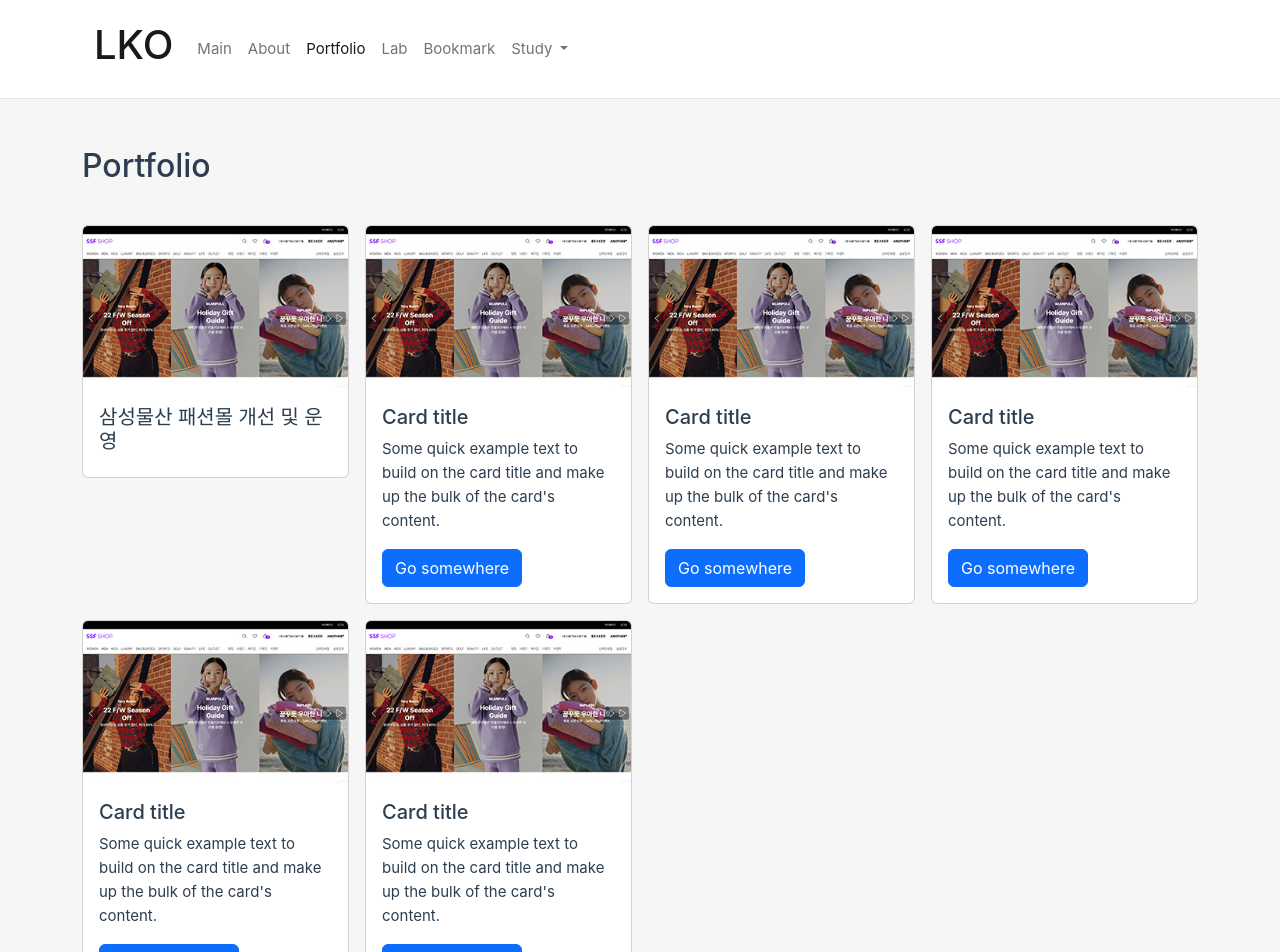
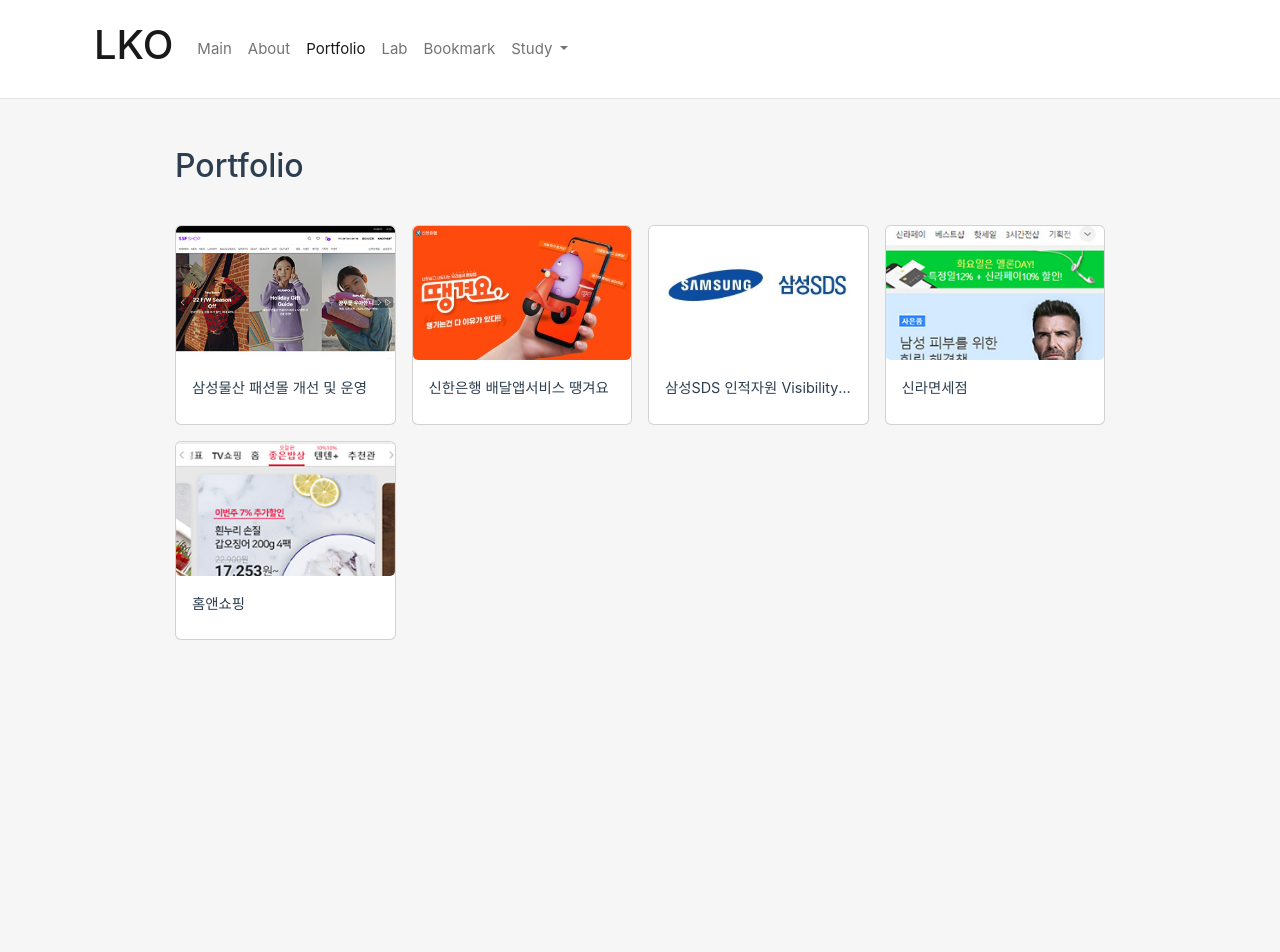
Before and after one commit to mylko72/vue3-home, a Vue app: page /portfolio in a window 1280 px wide. Shown: the top 952 px of the page. After the commit the page ends 800 px from the top, so only its background shows below. Built offline with nearby package versions, Linux system fonts and the light colour scheme.

Commit message:
portfolio 작업중

```diff
--- a/src/assets/base.css
+++ b/src/assets/base.css
@@ -76,3 +76,10 @@
 }
 
 header {background:#fff; border-bottom:1px solid #E4E4E4}
+
+/* Portfolio */
+.card-lists {margin:0 auto}
+.card-lists .card {max-height:222px; cursor:pointer}
+.card-lists .card .card-img {position:relative; padding-top:calc((135*100%) / 220); overflow:hidden}
+.card-lists .card .card-img img {position:absolute; top:0; width:100%;}
+.card-lists .card .card-title {font-size:.9rem}
--- a/src/views/PortfolioView.vue
+++ b/src/views/PortfolioView.vue
@@ -1,72 +1,70 @@
 <template>
 	<div class="container py-5">
+		<div class="card-lists col-10">
 		<h2>Portfolio</h2>
-		<div class="row row-cols-4 g-3 my-4">
-			<div class="col">
-				<div class="card">
-					<img src="@/assets/images/img_ssfshop_s.jpg" class="card-img-top" alt="...">
-					<div class="card-body">
-						<h5 class="card-title">삼성물산 패션몰 개선 및 운영</h5>
-						<!-- <p class="card-text">Some quick example text to build on the card title and make up the bulk of the card's content.</p> -->
-						<!-- <a href="#" class="btn btn-primary">Go somewhere</a> -->
+			<div class="row row-cols-4 g-3 my-4">
+				<div class="col" v-for="(card, index) in cardItems" :key="index">
+					<div class="card">
+						<div class="card-img">
+							<img :src="card.image" class="card-img-top" alt="...">
+						</div>
+						<div class="card-body">
+							<p class="card-title text-truncate">{{card.project}}</p>
+						</div>
 					</div>
 				</div>
 			</div>
-			<div class="col">
-				<div class="card">
-					<img src="@/assets/images/img_ssfshop_s.jpg" class="card-img-top" alt="...">
-					<div class="card-body">
-						<h5 class="card-title">Card title</h5>
-						<p class="card-text">Some quick example text to build on the card title and make up the bulk of the card's content.</p>
-						<a href="#" class="btn btn-primary">Go somewhere</a>
-					</div>
-				</div>
-			</div>
-			<div class="col">
-				<div class="card">
-					<img src="@/assets/images/img_ssfshop_s.jpg" class="card-img-top" alt="...">
-					<div class="card-body">
-						<h5 class="card-title">Card title</h5>
-						<p class="card-text">Some quick example text to build on the card title and make up the bulk of the card's content.</p>
-						<a href="#" class="btn btn-primary">Go somewhere</a>
-					</div>
-				</div>
-			</div>
-			<div class="col">
-				<div class="card">
-					<img src="@/assets/images/img_ssfshop_s.jpg" class="card-img-top" alt="...">
-					<div class="card-body">
-						<h5 class="card-title">Card title</h5>
-						<p class="card-text">Some quick example text to build on the card title and make up the bulk of the card's content.</p>
-						<a href="#" class="btn btn-primary">Go somewhere</a>
-					</div>
-				</div>
-			</div>
-			<div class="col">
-				<div class="card">
-					<img src="@/assets/images/img_ssfshop_s.jpg" class="card-img-top" alt="...">
-					<div class="card-body">
-						<h5 class="card-title">Card title</h5>
-						<p class="card-text">Some quick example text to build on the card title and make up the bulk of the card's content.</p>
-						<a href="#" class="btn btn-primary">Go somewhere</a>
-					</div>
-				</div>
-			</div>
-			<div class="col">
-				<div class="card">
-					<img src="@/assets/images/img_ssfshop_s.jpg" class="card-img-top" alt="...">
-					<div class="card-body">
-						<h5 class="card-title">Card title</h5>
-						<p class="card-text">Some quick example text to build on the card title and make up the bulk of the card's content.</p>
-						<a href="#" class="btn btn-primary">Go somewhere</a>
-					</div>
-				</div>
-			</div>
-
 		</div>
 	</div>
 </template>
 
-<script setup></script>
+<script setup>
+import { ref } from 'vue'
+
+const cardItems = ref([]);
+
+cardItems.value = [
+	{
+			"project": "삼성물산 패션몰 개선 및 운영",
+			"image": "/src/assets/images/img_ssfshop_s.jpg",
+			"client": "삼성물산",
+			"date" : "2022.06 ~ 2022.12",
+			"view": "sshshop",
+			"url" : "https://www.ssfshop.com/"
+	},
+	{
+			"project": "신한은행 배달앱서비스 땡겨요",
+			"image": "/src/assets/images/img_ddangyo_s.jpg",
+			"client": "신한은행",
+			"date" : "2021.08 ~ 2022.02",
+			"view": "ddangyo",
+			"url" : "https://www.ddangyo.com/"
+	},
+	{
+			"project": "삼성SDS 인적자원 Visibility 강화과제",
+			"image": "/src/assets/images/img_sds_s.jpg",
+			"client": "삼성SDS",
+			"date" : "2020.06 ~ 2021.06",
+			"view": ""
+	},
+	{
+			"project": "신라면세점",
+			"image": "/src/assets/images/img_shilladfs_s.jpg",
+			"client": "신라면세점",
+			"date" : "2018.04 ~ 2020.06",
+			"view": "shilladfs",
+			"url" : "http://m.shilladfs.com/estore/kr/ko/"
+	},
+	{
+			"project": "홈앤쇼핑",
+			"image": "/src/assets/images/img_hnsmall_s.jpg",
+			"client": "홈앤쇼핑",
+			"date" : "2017.02 ~ 2018.02",
+			"view": "hnsmall",
+			"url" : " https://www.hnsmall.com/"
+	},
+];
+
+</script>
 
 <style scoped></style>
```
